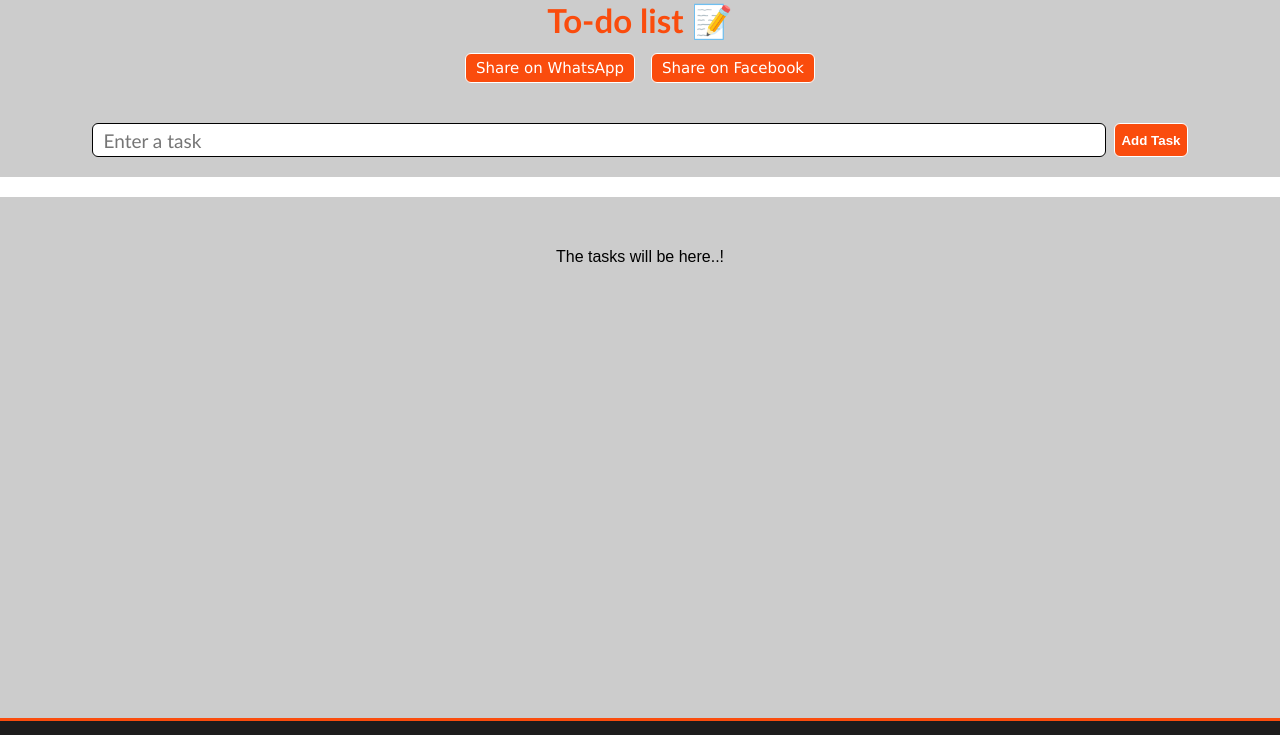
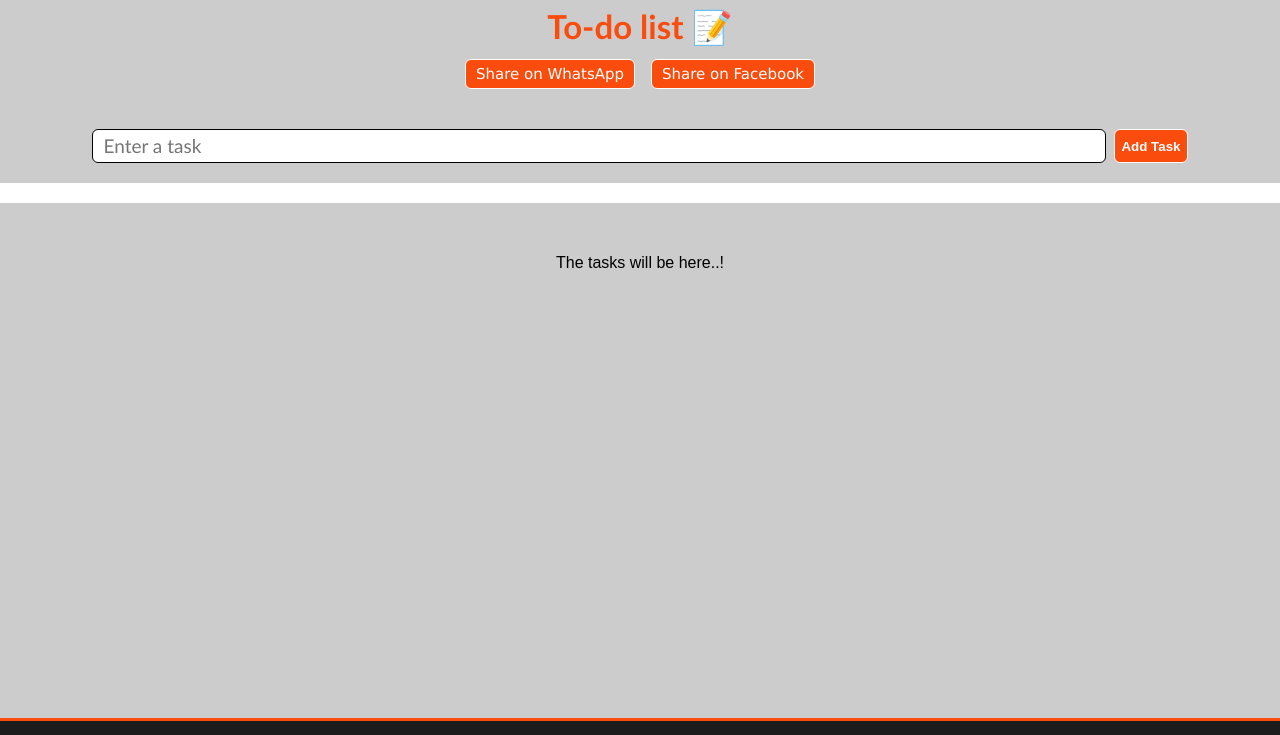
Before and after one commit to thomasrefaat97/To-do-list2, a plain HTML site: page index.html in a window 1280 px wide. Shown: the top 735 px of the page. Drawn offline with Linux system fonts and the light colour scheme.

Commit message:
style.css

```diff
--- a/style.css
+++ b/style.css
@@ -26,6 +26,7 @@ h1{
     background-color: #ccc;
     text-align: center;
     margin: 0;
+    margin-top : 6px;
     padding-bottom: 12px;
 }
 
@@ -43,7 +44,7 @@ h1{
     width: 80%;
     height: 30px;
     font-weight: 500;
-    font-size: 19px;
+    font-size: 16px;
     font-family: 'Gill Sans', 'Gill Sans MT', Calibri, 'Trebuchet MS', sans-serif;
     border-radius: 6px;
     border: 1px solid black;
@@ -51,6 +52,11 @@ h1{
     padding-left: 10px;
     padding-right: 10px;
     flex-wrap: wrap;
+}
+
+
+.divAdd .input::placeholder{
+font-size : 19px;
 }
 
 
```
